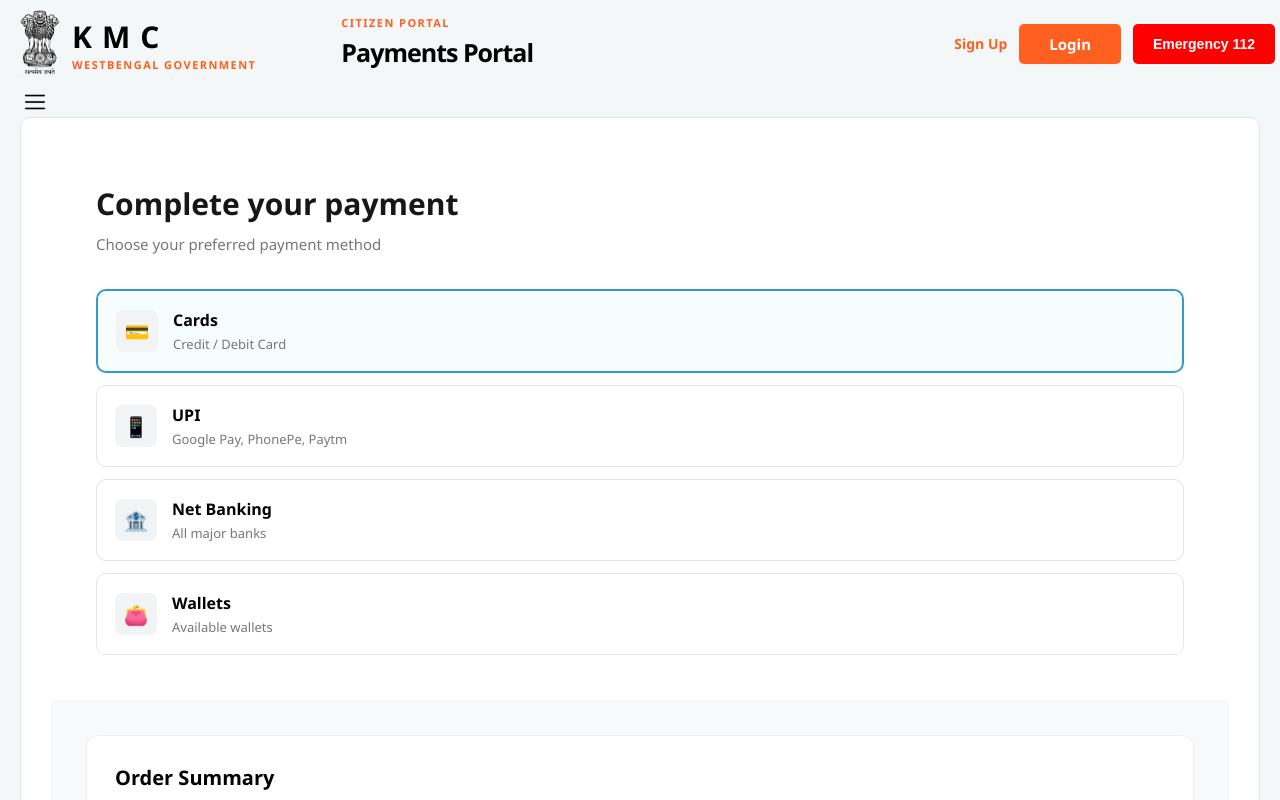
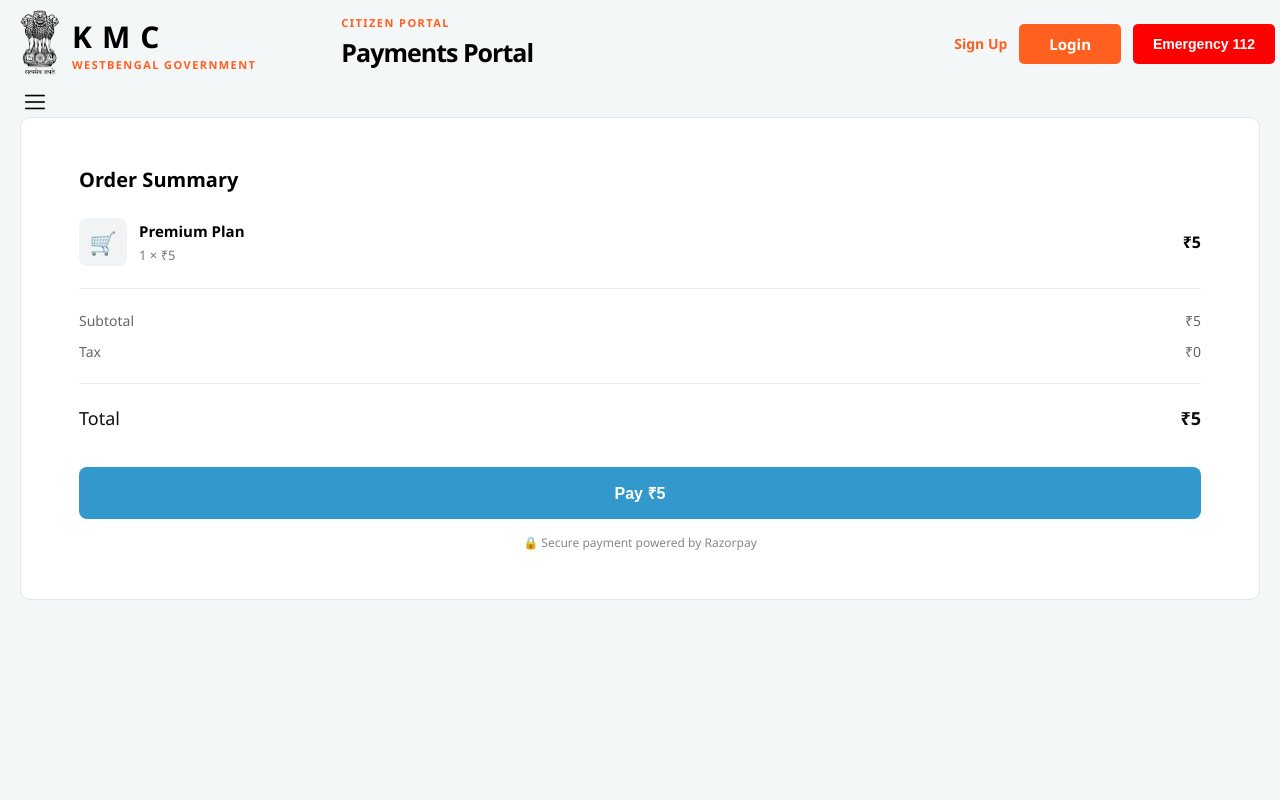
Before and after one commit to panjiyara7044100506-sys/KMC, a React app in the folder Frontend/: page /payments in a window 1280 px wide. Shown: the top 800 px of the page. Built offline with nearby package versions, Linux system fonts and the light colour scheme; the HTML template or start-up script is replaced by a standard one.

Commit message:
payment modified

```diff
--- a/Frontend/src/pages/payments/payment.css
+++ b/Frontend/src/pages/payments/payment.css
@@ -102,20 +102,15 @@
 
 /* RIGHT */
 
-.payment-right {
+/* .payment-right {
     background: #f8f9fb;
 
     padding: 35px;
-}
+} */
 
 .order-card {
     background: white;
-
-    border-radius: 12px;
-
     padding: 28px;
-
-    border: 1px solid #eee;
 }
 
 .order-card h2 {
--- a/Frontend/src/pages/payments/payment.jsx
+++ b/Frontend/src/pages/payments/payment.jsx
@@ -173,62 +173,7 @@ function Payment({show,setShow}){
             <Sidebar show={show} setShow={setShow}/>
             <Hamburger show={show} setShow={setShow}/>
             <div className="payment-info">
-
-                {/* Left side - Payment information */}
-                <div className="payment-left">
-
-                    <h1>Complete your payment</h1>
-
-                    <p className="subtitle">
-                        Choose your preferred payment method
-                    </p>
-
-                    {/* Payment methods preview */}
-                    <div className="payment-methods">
-
-                        <div className={`payment-method ${selectedMethod==="card"?"active":""}`} onClick={()=>setSelectedMethod("card")}>
-                            <div className="method-icon">💳</div>
-
-                            <div>
-                                <h3>Cards</h3>
-                                <p>Credit / Debit Card</p>
-                            </div>
-                        </div>
-
-                        <div className={`payment-method ${selectedMethod==="upi"?"active":""}`} onClick={()=>setSelectedMethod("upi")}>
-                            <div className="method-icon">📱</div>
-
-                            <div>
-                                <h3>UPI</h3>
-                                <p>Google Pay, PhonePe, Paytm</p>
-                            </div>
-                        </div>
-
-                        <div className={`payment-method ${selectedMethod==="netbanking"?"active":""}`} onClick={()=>setSelectedMethod("netbanking")}>
-                            <div className="method-icon">🏦</div>
-
-                            <div>
-                                <h3>Net Banking</h3>
-                                <p>All major banks</p>
-                            </div>
-                        </div>
-
-                        <div className={`payment-method ${selectedMethod==="wallet"?"active":""}`} onClick={()=>setSelectedMethod("wallet")}>
-                            <div className="method-icon">👛</div>
-
-                            <div>
-                                <h3>Wallets</h3>
-                                <p>Available wallets</p>
-                            </div>
-                        </div>
-
-                    </div>
-
-                </div>
-
-
                 {/* Right side - Order summary */}
-                <div className="payment-right">
 
                     <div className="order-card">
 
@@ -278,8 +223,6 @@ function Payment({show,setShow}){
                         </p>
 
                     </div>
-
-                </div>
             </div>
         </div>
     )
```
